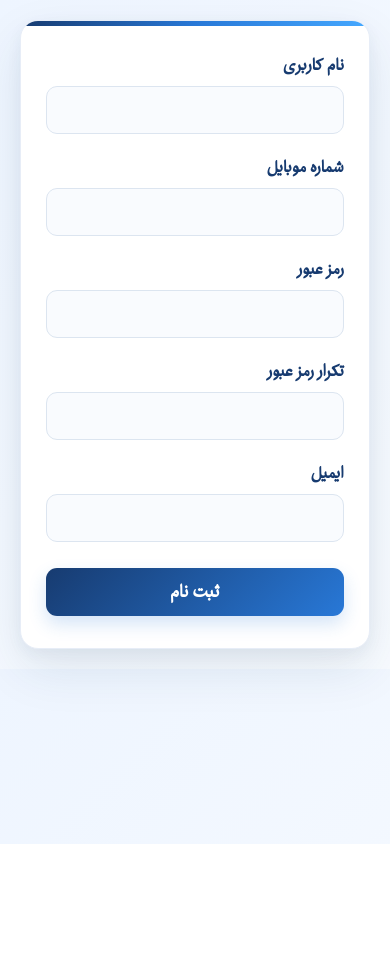
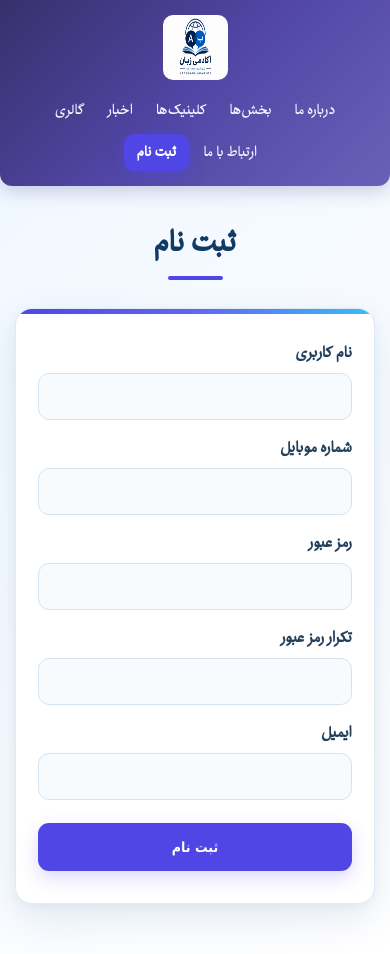
Before and after one commit to vanderland-red/English_Academy, a Django app: page /register/ in a window 390 px wide. Before the commit the page ends 844 px from the top, so only its background shows below. Run offline with Django 4.2, Linux system fonts and the light colour scheme.

Commit message:
css design is update

```diff
--- a/apps/accounts/templates/user/login.html
+++ b/apps/accounts/templates/user/login.html
@@ -5,9 +5,12 @@
 درباره ما | آکادمی زبان استیو
 {% endblock %}
 
+{% block css %}
+<link rel="stylesheet" href="{% static 'css/login.css' %}">
+{% endblock %}
+
 {% block body %}
 
-<link rel="stylesheet" href="{% static 'css/login.css' %}">
 
  <h1>ورود به حساب کاربری</h1>
 
--- a/apps/accounts/templates/user/register.html
+++ b/apps/accounts/templates/user/register.html
@@ -2,16 +2,16 @@
 {% load static %}
 
 {% block title %}
-درباره ما | آکادمی زبان استیو
+ثبت نام | آکادمی زبان استیو
 {% endblock %}
 
-<!-- عدم نمایش هدر-->
-{% block header %}
+{% block css %}
+<link rel="stylesheet" href="{% static 'css/register.css' %}">
 {% endblock %}
 
 {% block body %}
-<link rel="stylesheet" href="{% static 'css/register.css' %}">
 
+<h1>ثبت نام</h1>
 
 <form method="POST">
     {% csrf_token %}
--- /dev/null
+++ b/static/css/base.css
@@ -0,0 +1,3 @@
+body{
+    background-color: rgba(170, 170, 170, 0.21);
+}
--- a/static/css/header_style.css
+++ b/static/css/header.css
@@ -14,10 +14,20 @@ body {
 
 header {
     width: 100%;
-    background: linear-gradient(135deg, #0b1f3a, #123f66);
-    box-shadow: 0 4px 20px rgba(0, 0, 0, 0.12);
-    border-bottom-left-radius: 10px;
-    border-bottom-right-radius: 10px ;
+
+    background: linear-gradient(
+    135deg,
+    #37306b,
+    #5146a5,
+    #6861b8
+);
+
+    box-shadow:
+        0 4px 20px rgba(49, 46, 129, 0.25);
+
+    border-bottom-left-radius: 12px;
+    border-bottom-right-radius: 12px;
+
     overflow: hidden;
 }
 
@@ -28,12 +38,17 @@ header {
 
 .nave-parent {
     max-width: 1400px;
+
     min-height: 90px;
+
     margin: 0 auto;
+
     padding: 10px 35px;
 
     display: flex;
+
     align-items: center;
+
     gap: 35px;
 }
 
@@ -44,18 +59,26 @@ header {
 
 .logo {
     display: flex;
+
     align-items: center;
+
     text-decoration: none;
+
     flex-shrink: 0;
 }
 
 .logo img {
     width: 100px;
     height: 100px;
+
+    border-radius: 10px;
+
     transition: 0.3s ease;
-    border-radius: 10px;
 }
 
+.logo img:hover {
+    transform: scale(1.04);
+}
 
 
 /* =========================
@@ -64,12 +87,15 @@ header {
 
 .nave-parent ul {
     display: flex;
+
     align-items: center;
+
     justify-content: center;
 
     gap: 5px;
 
     list-style: none;
+
     margin: 0;
     padding: 0;
 
@@ -84,18 +110,22 @@ header {
 .nave-parent ul li a {
     display: block;
 
-    color: #e8f4ff;
+    color: #f5f3ff;
 
     text-decoration: none;
 
     font-size: 14px;
+
     font-weight: 500;
 
     padding: 11px 15px;
 
     border-radius: 10px;
 
-    transition: all 0.3s ease;
+    transition:
+        background 0.3s ease,
+        color 0.3s ease,
+        transform 0.3s ease;
 
     white-space: nowrap;
 }
@@ -106,7 +136,7 @@ header {
 ========================= */
 
 .nave-parent ul li a:hover {
-    background-color: rgba(255, 255, 255, 0.12);
+    background: rgba(255, 255, 255, 0.14);
 
     color: #ffffff;
 
@@ -123,7 +153,7 @@ header {
 }
 
 .nave-parent ul li:last-child a {
-    background: linear-gradient(135deg, #f59e0b, #f97316);
+    background: #4f46e5;
 
     color: #ffffff;
 
@@ -133,7 +163,13 @@ header {
 
     border-radius: 10px;
 
-    box-shadow: 0 5px 15px rgba(249, 115, 22, 0.25);
+    box-shadow:
+        0 6px 16px rgba(79, 70, 229, 0.35);
+
+    transition:
+        background 0.3s ease,
+        transform 0.3s ease,
+        box-shadow 0.3s ease;
 }
 
 
@@ -142,13 +178,14 @@ header {
 ========================= */
 
 .nave-parent ul li:last-child a:hover {
-    background: linear-gradient(135deg, #f97316, #ea580c);
+    background: #4338ca;
 
     color: #ffffff;
 
     transform: translateY(-2px);
 
-    box-shadow: 0 8px 20px rgba(249, 115, 22, 0.35);
+    box-shadow:
+        0 9px 22px rgba(79, 70, 229, 0.45);
 }
 
 
@@ -160,6 +197,7 @@ header {
 
     .nave-parent {
         padding: 10px 20px;
+
         gap: 20px;
     }
 
@@ -169,6 +207,7 @@ header {
 
     .nave-parent ul li a {
         font-size: 13px;
+
         padding: 9px 10px;
     }
 
@@ -186,17 +225,21 @@ header {
 
     .nave-parent {
         flex-wrap: wrap;
+
         justify-content: center;
     }
 
     .logo {
         width: 100%;
+
         justify-content: center;
     }
 
     .nave-parent ul {
         width: 100%;
+
         flex-wrap: wrap;
+
         justify-content: center;
     }
 
@@ -214,11 +257,13 @@ header {
 
     .nave-parent {
         padding: 15px;
+
         gap: 12px;
     }
 
     .logo img {
         width: 65px;
+
         height: 65px;
     }
 
@@ -228,6 +273,7 @@ header {
 
     .nave-parent ul li a {
         font-size: 12px;
+
         padding: 8px 9px;
     }
 
--- a/static/css/register.css
+++ b/static/css/register.css
@@ -1,32 +1,91 @@
+/* =========================
+   Register Page
+========================= */
+
 body {
-    background: linear-gradient(135deg, #eef5ff 0%, #f8fbff 100%);
+    direction: rtl;
 
+    background: linear-gradient(
+        135deg,
+        #eef7ff 0%,
+        #f7fbff 50%,
+        #ffffff 100%
+    );
+
+    font-family: Vazirmatn, Tahoma, sans-serif;
 }
 
-/* فرم */
+
+/* =========================
+   Title
+========================= */
+
+h1 {
+    text-align: center;
+
+    margin-top: 50px;
+    margin-bottom: 28px;
+
+    font-size: 30px;
+    font-weight: 800;
+
+    color: #123b63;
+}
+
+
+/* خط زیر عنوان */
+
+h1::after {
+    content: "";
+
+    display: block;
+
+    width: 55px;
+    height: 4px;
+
+    margin: 10px auto 0;
+
+    border-radius: 10px;
+
+    background: #4f46e5;
+}
+
+
+/* =========================
+   Register Form
+========================= */
+
 form {
-    width: 100%;
-    max-width: 430px;
+    width: 430px;
+    max-width: calc(100% - 30px);
+
+    margin: 0 auto 50px;
+
+    padding: 38px 35px;
 
     background: #ffffff;
 
-    padding: 38px 35px;
+    border-radius: 20px;
 
-    border-radius: 22px;
-
-    border: 1px solid #e7edf7;
+    border: 1px solid #e0ebf4;
 
     box-shadow:
-        0 20px 50px rgba(22, 54, 92, 0.10),
-        0 5px 15px rgba(22, 54, 92, 0.05);
+        0 15px 40px rgba(0, 70, 120, 0.10),
+        0 3px 10px rgba(0, 70, 120, 0.05);
 
     position: relative;
+
     overflow: hidden;
 }
 
-/* نوار بالای فرم */
+
+/* =========================
+   Top Border
+========================= */
+
 form::before {
     content: "";
+
     position: absolute;
 
     top: 0;
@@ -37,135 +96,198 @@ form::before {
 
     background: linear-gradient(
         90deg,
-        #173b70,
-        #2878d7,
-        #45a8ff
+        #4f46e5,
+        #6366f1,
+        #38bdf8
     );
 }
 
-/* فاصله فیلدها */
+
+/* =========================
+   Form Group
+========================= */
+
 .form-group {
-    margin-bottom: 21px;
+    margin-bottom: 19px;
 }
 
-/* Label */
+
+/* =========================
+   Labels
+========================= */
+
 .form-group label {
     display: block;
 
     margin-bottom: 8px;
 
-    color: #173b70;
+    color: #24415c;
 
     font-size: 14px;
     font-weight: 700;
 }
 
-/* Input */
+
+/* =========================
+   Inputs
+========================= */
+
 .form-group input {
     width: 100%;
-    height: 50px;
+    height: 49px;
 
     padding: 0 15px;
 
-    background: #f9fbfe;
-
-    border: 1px solid #dce5f0;
+    border: 1.5px solid #d6e3ee;
 
     border-radius: 11px;
 
     outline: none;
 
-    color: #24364b;
+    background: #f8fbfe;
 
-    font-family: inherit;
+    color: #183b59;
+
+    font-family: Vazirmatn, Tahoma, sans-serif;
+
     font-size: 14px;
 
-    transition: all 0.25s ease;
+    transition: 0.25s ease;
 }
 
-/* Placeholder */
+
+/* =========================
+   Placeholder
+========================= */
+
 .form-group input::placeholder {
-    color: #a3afbd;
+    color: #9aabba;
 }
 
-/* Focus */
+
+/* =========================
+   Input Hover
+========================= */
+
+.form-group input:hover {
+    border-color: #a9b8e8;
+
+    background: #ffffff;
+}
+
+
+/* =========================
+   Input Focus
+========================= */
+
 .form-group input:focus {
+    border-color: #4f46e5;
+
     background: #ffffff;
 
-    border-color: #2878d7;
-
     box-shadow:
-        0 0 0 4px rgba(40, 120, 215, 0.10);
-
-    transform: translateY(-1px);
+        0 0 0 4px rgba(79, 70, 229, 0.10);
 }
 
-/* دکمه */
-button {
+
+/* =========================
+   Register Button
+========================= */
+
+form button {
     width: 100%;
-    height: 50px;
+    height: 51px;
 
-    margin-top: 5px;
+    margin-top: 7px;
 
     border: none;
+
     border-radius: 11px;
 
-    background: linear-gradient(
-        135deg,
-        #173b70,
-        #2878d7
-    );
+    background: #4f46e5;
 
     color: #ffffff;
 
-    font-family: inherit;
+    font-family: Vazirmatn, Tahoma, sans-serif;
+
     font-size: 15px;
-    font-weight: 700;
+    font-weight: 800;
 
     cursor: pointer;
 
+    transition:
+        transform 0.25s ease,
+        box-shadow 0.25s ease,
+        background 0.25s ease;
+
     box-shadow:
-        0 8px 18px rgba(40, 120, 215, 0.20);
-
-    transition: all 0.25s ease;
+        0 7px 18px rgba(79, 70, 229, 0.20);
 }
 
-/* Hover */
-button:hover {
-    background: linear-gradient(
-        135deg,
-        #12325f,
-        #1f69c1
-    );
+
+/* =========================
+   Button Hover
+========================= */
+
+form button:hover {
+    background: #4338ca;
 
     transform: translateY(-2px);
 
     box-shadow:
-        0 12px 25px rgba(40, 120, 215, 0.25);
+        0 10px 22px rgba(79, 70, 229, 0.28);
 }
 
-/* Click */
-button:active {
+
+/* =========================
+   Button Active
+========================= */
+
+form button:active {
     transform: translateY(0);
 
     box-shadow:
-        0 5px 12px rgba(40, 120, 215, 0.18);
+        0 5px 12px rgba(79, 70, 229, 0.20);
 }
 
-/* موبایل */
-@media (max-width: 480px) {
 
-    body {
-        padding: 20px;
+/* =========================
+   Responsive
+========================= */
+
+@media (max-width: 600px) {
+
+    h1 {
+        margin-top: 35px;
+
+        font-size: 25px;
     }
 
     form {
-        padding: 32px 25px;
-        border-radius: 18px;
+        width: calc(100% - 30px);
+
+        padding: 32px 22px;
+
+        border-radius: 17px;
     }
 
-    .form-group input,
-    button {
+    .form-group {
+        margin-bottom: 16px;
+    }
+
+    .form-group label {
+        font-size: 13px;
+    }
+
+    .form-group input {
+        height: 47px;
+
+        font-size: 13px;
+    }
+
+    form button {
         height: 48px;
+
+        font-size: 14px;
     }
 }
--- a/templates/base.html
+++ b/templates/base.html
@@ -11,18 +11,25 @@
         {% endblock %}
     </title>
 
-    <link rel="stylesheet" href="{% static 'css/header_style.css' %}">
+    <link rel="stylesheet" href="{% static 'css/header.css' %}">
     <link rel="stylesheet" href="{% static 'css/fonts.css' %}">
+    <link rel="stylesheet" href="{% static 'css/base.css' %}">
+
+    <!-- css style -->
+    {% block css %}
+    {% endblock %}
+
+
+</head>
+
+
+<body>
+
 
     <!-- Header -->
     {% block header %}
         {% include "components/header.html" %}
     {% endblock %}
-
-</head>
-
-
-<body>
 
 
     <!-- flash message -->
```
Also changed, not shown: static/css/login.css (+235 -50 lines), static/css/home.css (added), 1 other file.
